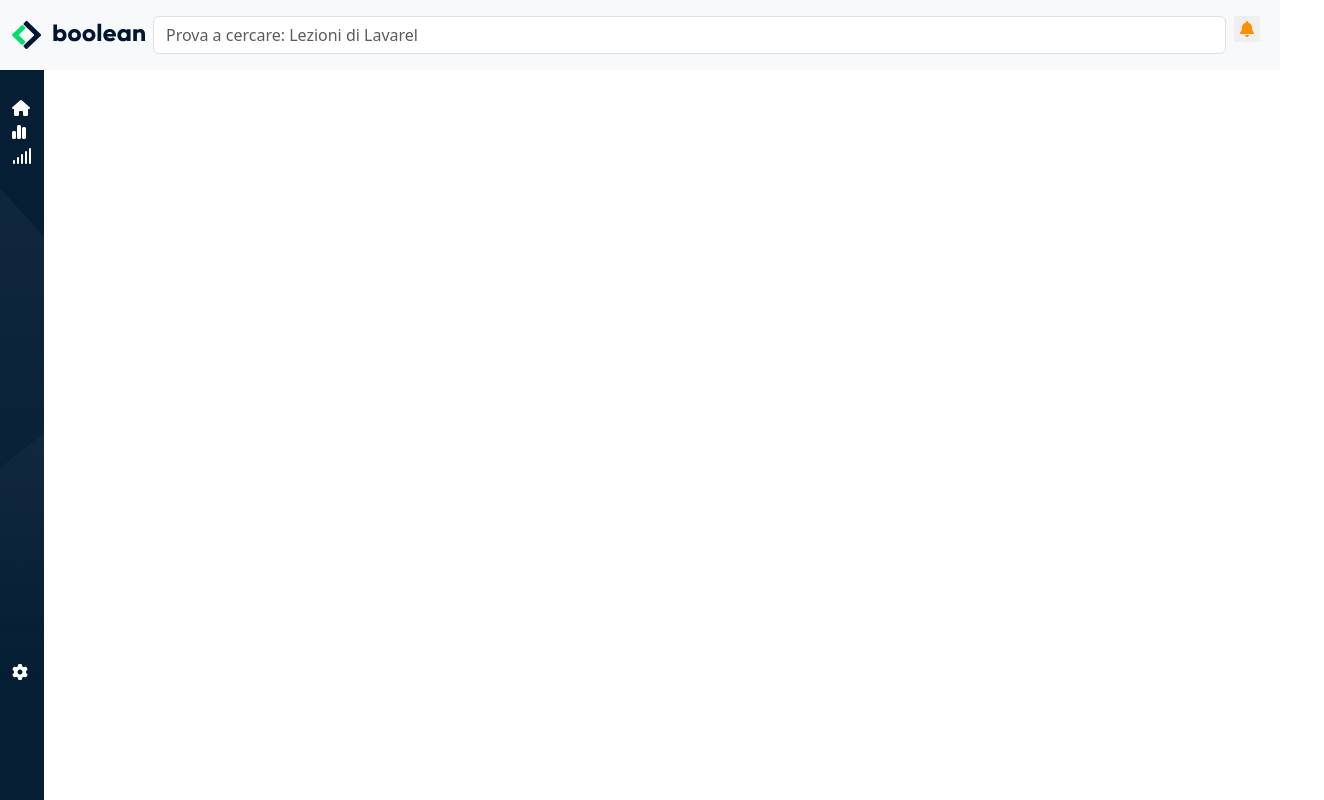
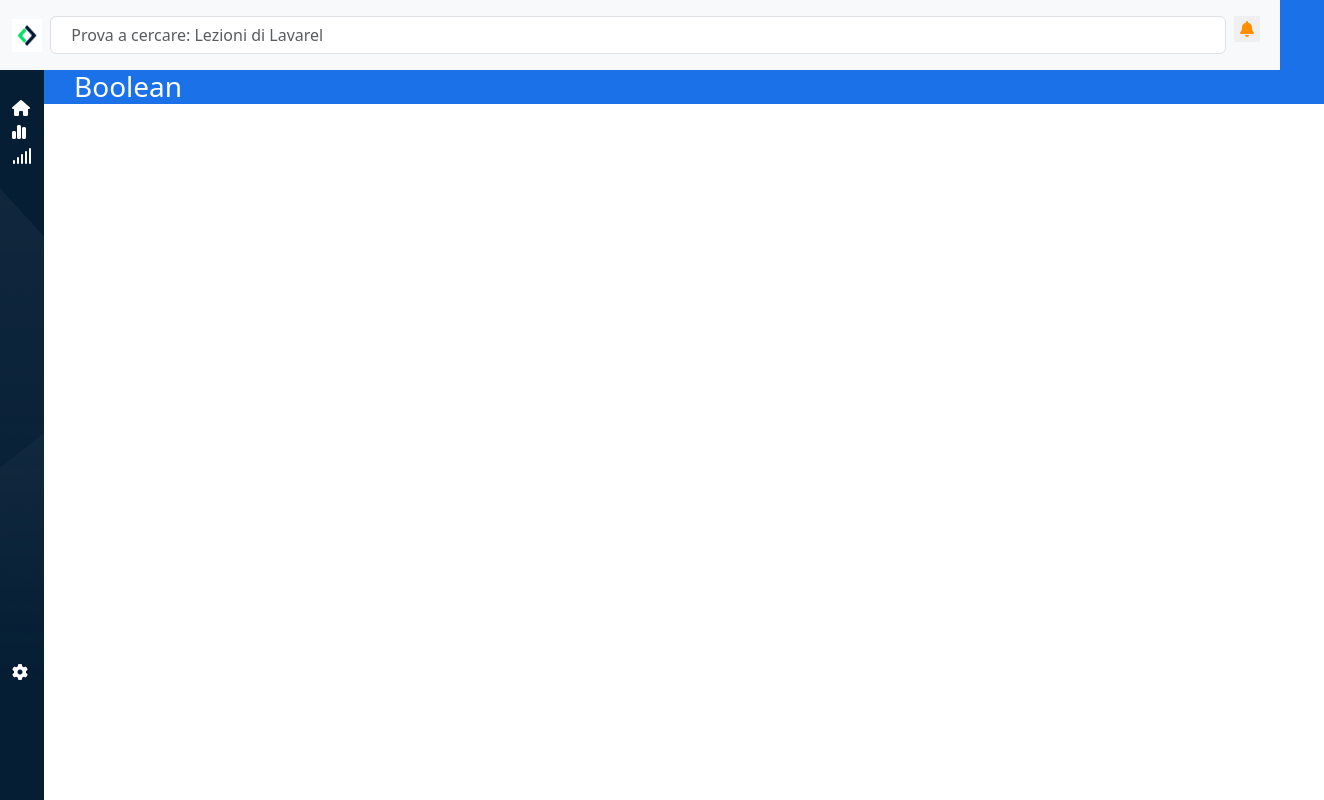
Before and after one commit to AlessandroBilli/html-css-bootstrap-dashboard, a plain HTML site: page index.html in a window 1280 px wide. Shown: the whole page, 1324 px wide, since content can reach past the window. Drawn offline with nearby package versions, Linux system fonts and the light colour scheme; files whose address does not match are found by name.

Commit message:
feat: start bar top

```diff
--- a/css/style.css
+++ b/css/style.css
@@ -13,3 +13,15 @@ body{
 .gear{ margin-top: 31.25rem;
 
 }
+
+.logo-mobile{
+    height: 2.0625rem;
+    width: 1.875rem;
+}
+
+.top-bar{
+    padding-top: 4.375rem;
+    padding-left: 1.875rem;
+    background-color: #1b72e8;
+    width: 100vw;
+}
--- a/index.html
+++ b/index.html
@@ -20,10 +20,11 @@
         <!--navbar-->
         <nav class="navbar bg-body-tertiary position-fixed ">
             <div class="container-fluid">
-                <img src="img/logo.svg" alt="logo">
+                <img src="img/logo.svg" alt="logo" class="d-none d-lg-block d-xl-none">
+                <img src="img/mobile-logo.png" alt="" class="d-none d-sm-block d-md-block 	d-lg-none d-xl-block  logo-mobile">
                 <form class="d-flex flex-grow-1 p-2" role="search">
-                    <input class="form-control me-2 " type="search" placeholder="Prova a cercare: Lezioni di Lavarel"
-                        aria-label="Search">
+                    <input class="form-control me-2 " type="search" placeholder="  Prova a cercare: Lezioni di Lavarel"
+                        aria-label="Search" >
                         <div class="dropdown">
                             <button class="borderborder-primary  border-0" type="button" data-bs-toggle="dropdown" aria-expanded="false">
                                 <i class="fa-solid fa-bell"></i>
@@ -68,6 +69,12 @@
 
             </div>
         </section>
+
+        <section>
+            <div class="top-bar text-white">
+                <h3>Boolean</h3>
+            </div>
+        </section>
     </main>
 
 
```
